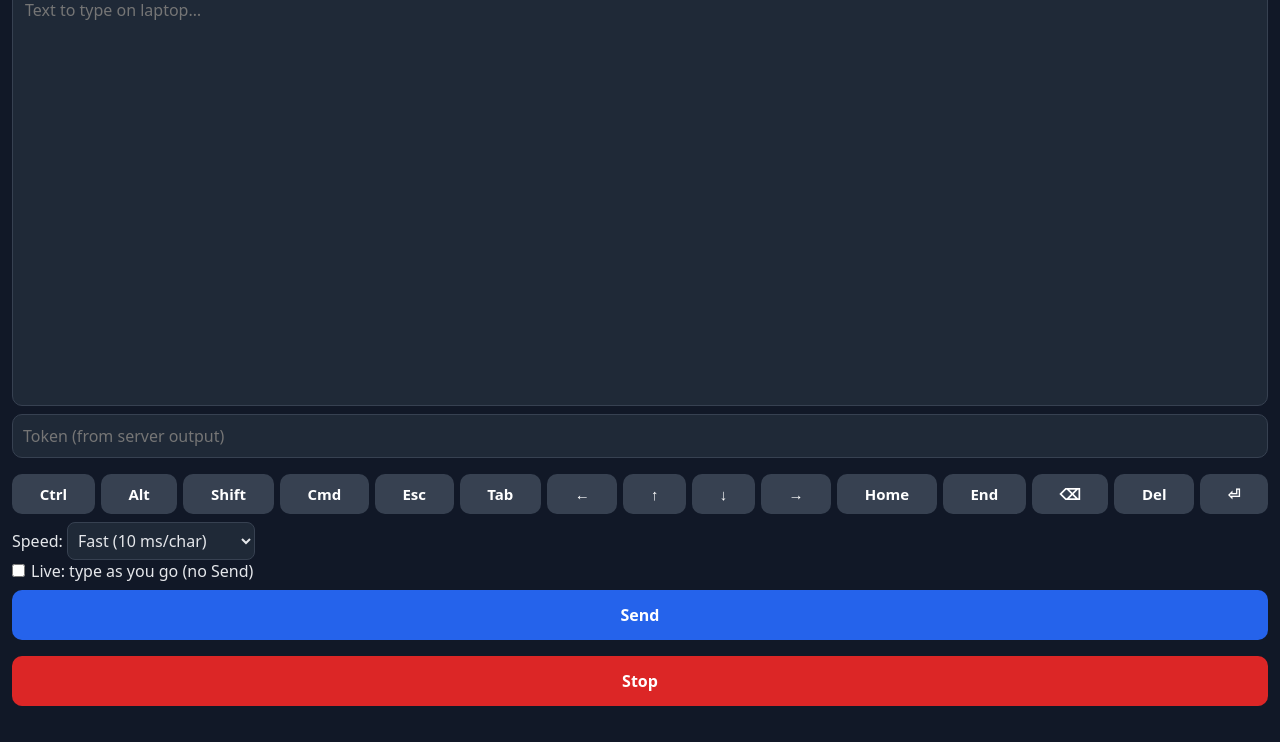
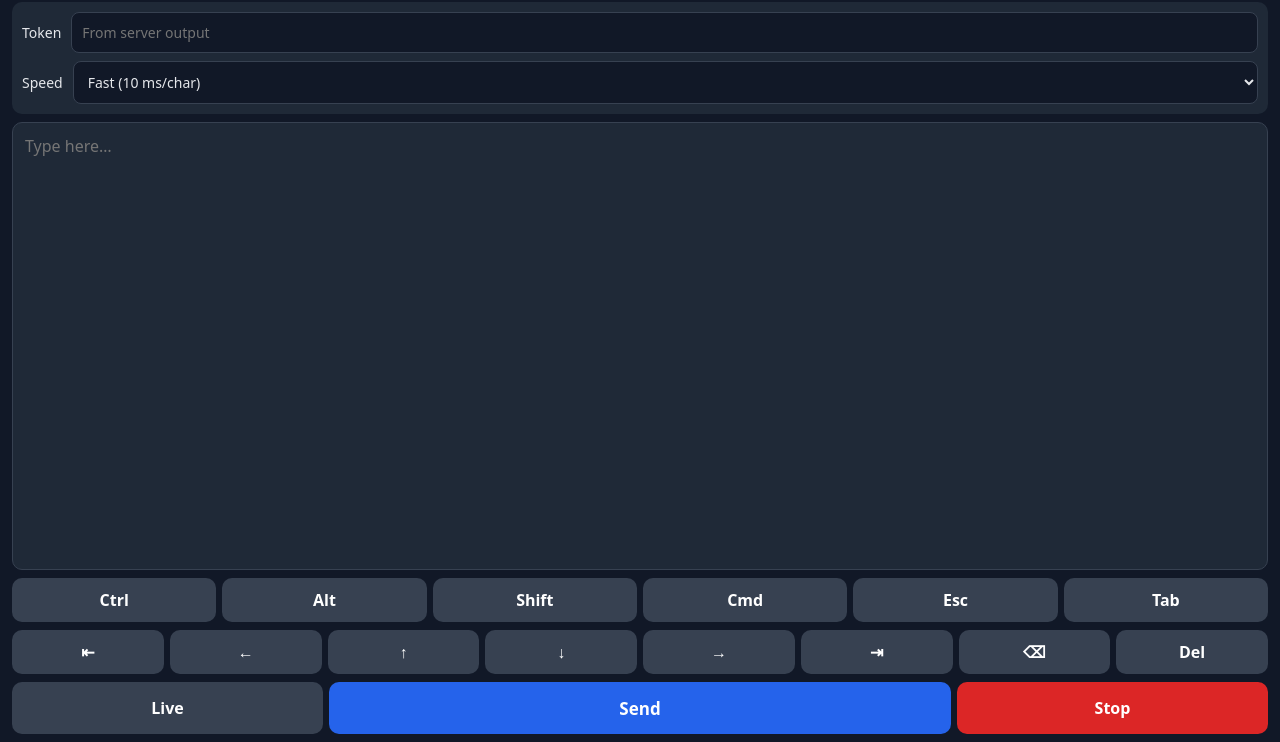
Before and after one commit to settivishal/typebridge, a plain HTML site: page static/index.html in a window 1280 px wide. Shown: the part 58-800 px from the top of the page. Drawn offline with Linux system fonts and the light colour scheme.

Commit message:
ui: header status, settings behind gear, key grid, action bar

```diff
--- a/static/index.html
+++ b/static/index.html
@@ -11,51 +11,71 @@
 <meta name="mobile-web-app-capable" content="yes">
 <meta name="apple-mobile-web-app-status-bar-style" content="black-translucent">
 <style>
-  * { box-sizing: border-box; }
+  * { box-sizing: border-box; -webkit-tap-highlight-color: transparent; }
   html, body { height: 100%; margin: 0; }
-  body { display: flex; flex-direction: column; background: #111827; color: #e5e7eb;
-         font: 16px system-ui, sans-serif; padding: env(safe-area-inset-top) 12px env(safe-area-inset-bottom); }
-  h1 { font-size: 18px; margin: 12px 0 8px; }
-  textarea { flex: 1; width: 100%; resize: none; font: inherit; padding: 12px; border-radius: 10px;
+  body { display: flex; flex-direction: column; gap: 8px; background: #111827; color: #e5e7eb;
+         font: 16px system-ui, sans-serif;
+         padding: calc(env(safe-area-inset-top) + 8px) 12px calc(env(safe-area-inset-bottom) + 8px); }
+  header { display: flex; align-items: center; gap: 10px; }
+  h1 { font-size: 18px; margin: 0; }
+  #status { flex: 1; font-size: 14px; color: #9ca3af; white-space: nowrap; overflow: hidden; text-overflow: ellipsis; }
+  button { font: inherit; font-weight: 600; min-height: 44px; padding: 0 12px; border: 0; border-radius: 10px;
+           background: #374151; color: #fff; }
+  button:disabled { opacity: .5; }
+  button.on { background: #2563eb; }
+  #gear { min-width: 44px; padding: 0; font-size: 20px; }
+  #settings { display: none; flex-direction: column; gap: 8px; padding: 10px; border-radius: 10px; background: #1f2937; }
+  #settings.open { display: flex; }
+  #settings label { display: flex; align-items: center; gap: 10px; font-size: 14px; }
+  input, select { flex: 1; font: inherit; padding: 10px; border-radius: 8px; border: 1px solid #374151;
+                  background: #111827; color: inherit; min-width: 0; }
+  textarea { flex: 1; min-height: 120px; width: 100%; resize: none; font: inherit; padding: 12px; border-radius: 10px;
              border: 1px solid #374151; background: #1f2937; color: inherit; }
-  input { width: 100%; font: inherit; padding: 10px; border-radius: 10px; border: 1px solid #374151;
-          background: #1f2937; color: inherit; margin: 8px 0; }
-  button { width: 100%; font: inherit; font-weight: 600; padding: 14px; margin: 8px 0; border: 0;
-           border-radius: 10px; background: #2563eb; color: #fff; }
-  button:disabled { opacity: .5; }
-  #keys { display: flex; flex-wrap: wrap; gap: 6px; margin: 8px 0; }
-  #keys button { width: auto; flex: 1 0 auto; padding: 10px 8px; margin: 0; background: #374151; font-size: 15px; }
-  #keys button.mod.on { background: #2563eb; }
-  #status { min-height: 1.4em; font-size: 14px; color: #9ca3af; margin-bottom: 8px; }
+  .row { display: grid; grid-auto-flow: column; grid-auto-columns: 1fr; gap: 6px; }
+  #actions { display: grid; grid-template-columns: 1fr 2fr 1fr; gap: 6px; }
+  #actions button { min-height: 52px; }
+  #send { background: #2563eb; font-size: 17px; }
+  #stop { background: #dc2626; }
 </style>
 </head>
 <body>
-<h1>TypeBridge</h1>
-<textarea id="text" placeholder="Text to type on laptop…" autocapitalize="off" autocorrect="off" spellcheck="false"></textarea>
-<input id="token" type="password" placeholder="Token (from server output)" autocomplete="off">
-<div id="keys">
+<header>
+  <h1>TypeBridge</h1>
+  <div id="status"></div>
+  <button id="gear" aria-label="Settings">⚙</button>
+</header>
+<div id="settings">
+  <label>Token <input id="token" type="password" placeholder="From server output" autocomplete="off"></label>
+  <label>Speed <select id="speed">
+    <option value="0.01">Fast (10 ms/char)</option>
+    <option value="0.05">Human (50 ms/char)</option>
+    <option value="0.15">Slow (150 ms/char)</option>
+  </select></label>
+</div>
+<textarea id="text" placeholder="Type here…" autocapitalize="off" autocorrect="off" spellcheck="false"></textarea>
+<div class="row mods">
   <button class="mod" data-mod="ctrl">Ctrl</button><button class="mod" data-mod="alt">Alt</button>
   <button class="mod" data-mod="shift">Shift</button><button class="mod" data-mod="cmd">Cmd</button>
   <button data-key="esc">Esc</button><button data-key="tab">Tab</button>
-  <button data-key="left">←</button><button data-key="up">↑</button><button data-key="down">↓</button><button data-key="right">→</button>
-  <button data-key="home">Home</button><button data-key="end">End</button>
-  <button data-key="backspace">⌫</button><button data-key="delete">Del</button><button data-key="enter">⏎</button>
 </div>
-<label>Speed: <select id="speed" style="font:inherit;padding:6px;border-radius:8px;background:#1f2937;color:inherit;border:1px solid #374151">
-  <option value="0.01">Fast (10 ms/char)</option>
-  <option value="0.05">Human (50 ms/char)</option>
-  <option value="0.15">Slow (150 ms/char)</option>
-</select></label>
-<label><input id="live" type="checkbox" style="width:auto;margin:0 6px 0 0">Live: type as you go (no Send)</label>
-<button id="send">Send</button>
-<button id="stop" style="background:#dc2626">Stop</button>
-<div id="status"></div>
+<div class="row keys">
+  <button data-key="home">⇤</button><button data-key="left">←</button><button data-key="up">↑</button>
+  <button data-key="down">↓</button><button data-key="right">→</button><button data-key="end">⇥</button>
+  <button data-key="backspace">⌫</button><button data-key="delete">Del</button>
+</div>
+<div id="actions">
+  <button id="live">Live</button>
+  <button id="send">Send</button>
+  <button id="stop">Stop</button>
+</div>
 <script>
   const $ = id => document.getElementById(id);
   const q = new URLSearchParams(location.search).get("token");
   if (q) { localStorage.setItem("token", q); history.replaceState(null, "", "/"); }
   $("token").value = localStorage.getItem("token") || "";
   $("token").oninput = () => localStorage.setItem("token", $("token").value);
+  $("gear").onclick = () => $("settings").classList.toggle("open");
+  if (!$("token").value) $("settings").classList.add("open");
 
   // Live mode: diff textarea against what was last sent. Laptop caret is assumed to sit at the
   // end of the sent text, so an edit = Left x suffix, Backspace x removed, type inserted, Right x suffix.
@@ -64,9 +84,15 @@
                                         body: JSON.stringify({ text, delay: +$("speed").value }) });
   $("speed").value = localStorage.getItem("speed") || "0.01";
   $("speed").onchange = () => localStorage.setItem("speed", $("speed").value);
-  $("live").onchange = () => { sent = $("live").checked ? Array.from($("text").value) : []; };
+  const live = () => $("live").classList.contains("on");
+  $("live").onclick = () => {
+    $("live").classList.toggle("on");
+    sent = live() ? Array.from($("text").value) : [];
+    $("send").textContent = live() ? "Clear" : "Send";
+    $("status").textContent = live() ? "Live: typing as you go" : "";
+  };
   $("text").oninput = () => {
-    if (!$("live").checked) return;
+    if (!live()) return;
     const now = Array.from($("text").value);
     let p = 0; while (p < sent.length && p < now.length && sent[p] === now[p]) p++;
     let q = 0; while (q < sent.length - p && q < now.length - p && sent[sent.length - 1 - q] === now[now.length - 1 - q]) q++;
@@ -83,7 +109,7 @@
   $("send").onclick = async () => {
     const text = $("text").value;
     if (!text) return;
-    if ($("live").checked) { $("text").value = ""; sent = []; return; }  // already typed; just clear
+    if (live()) { $("text").value = ""; sent = []; return; }  // already typed; just clear
     $("send").disabled = true; $("status").textContent = "Typing…";
     try {
       const r = await post(text);
@@ -94,13 +120,13 @@
   };
   // Special keys row. Modifiers are sticky for one key press.
   const mods = new Set();
-  document.querySelectorAll("#keys .mod").forEach(b => b.onclick = () => {
+  document.querySelectorAll(".mod").forEach(b => b.onclick = () => {
     mods.has(b.dataset.mod) ? mods.delete(b.dataset.mod) : mods.add(b.dataset.mod);
     b.classList.toggle("on");
   });
-  document.querySelectorAll("#keys [data-key]").forEach(b => b.onclick = async () => {
+  document.querySelectorAll("[data-key]").forEach(b => b.onclick = async () => {
     const body = JSON.stringify({ key: b.dataset.key, mods: [...mods] });
-    mods.clear(); document.querySelectorAll("#keys .mod.on").forEach(m => m.classList.remove("on"));
+    mods.clear(); document.querySelectorAll(".mod.on").forEach(m => m.classList.remove("on"));
     try {
       const r = await fetch("/key", { method: "POST", headers: { "X-Token": $("token").value }, body });
       $("status").textContent = r.ok ? `Sent ${b.textContent}` : `Error ${r.status}: ${r.statusText}`;
--- a/static/sw.js
+++ b/static/sw.js
@@ -1,4 +1,4 @@
-const CACHE = "typebridge-v1";
+const CACHE = "typebridge-v2";
 const FILES = ["/", "/manifest.json", "/icon.png"];
 self.addEventListener("install", e => e.waitUntil(caches.open(CACHE).then(c => c.addAll(FILES))));
 self.addEventListener("fetch", e => {
```
Also changed, not shown: README.md.
